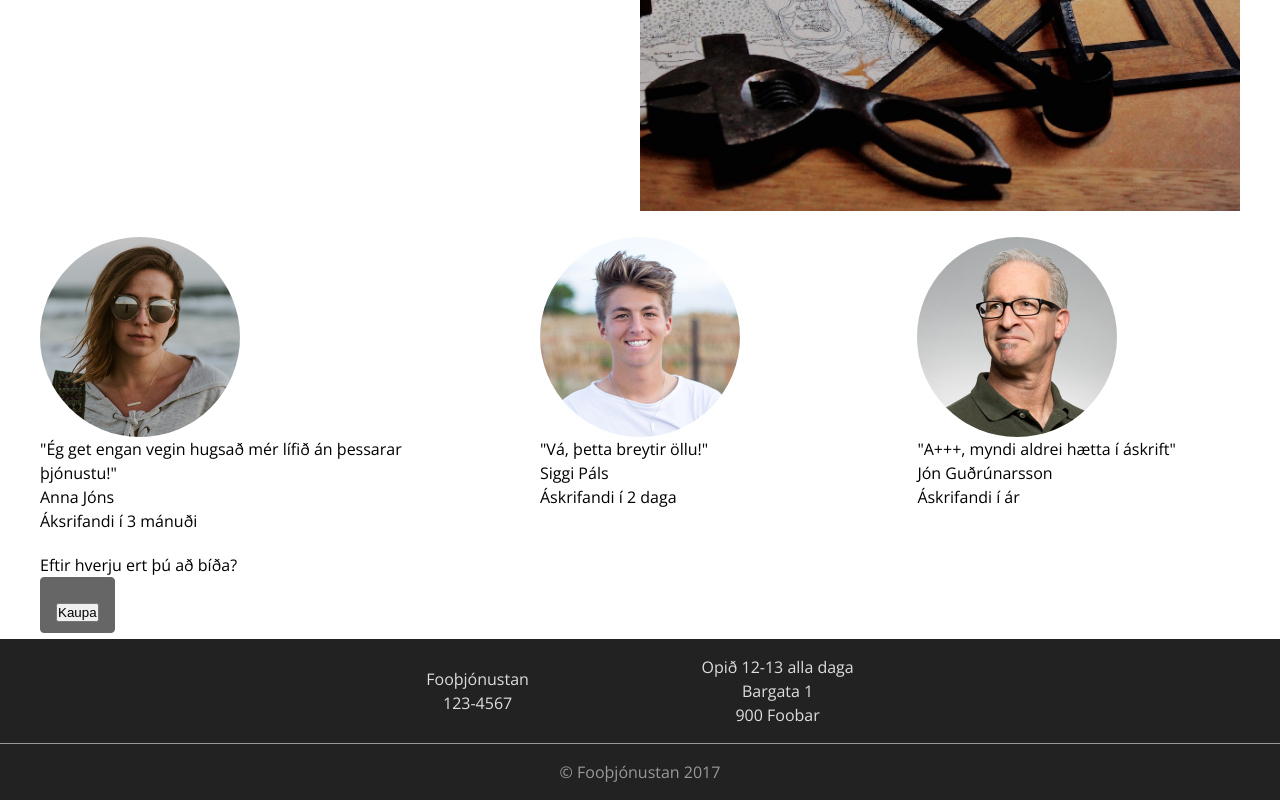
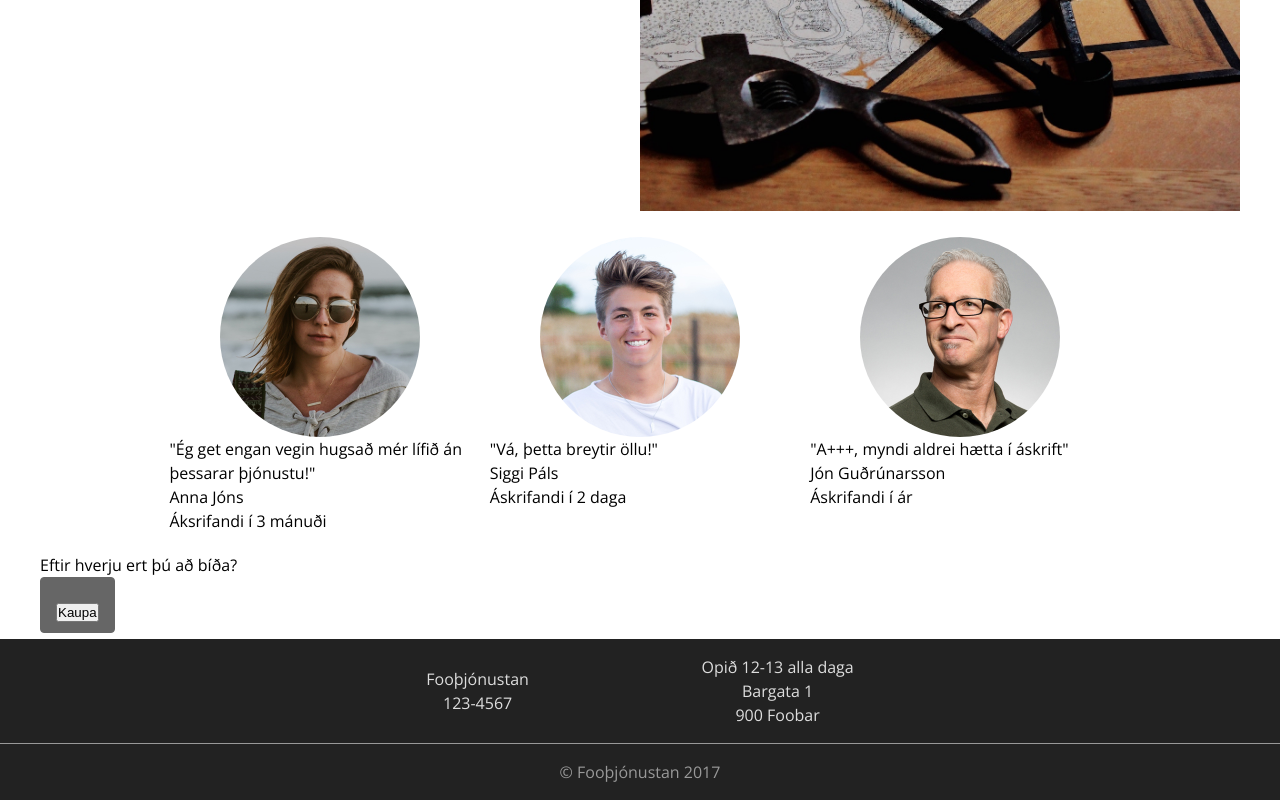
Before and after one commit to hfg7/Verkefni7, a plain HTML site: page index.html in a window 1280 px wide. Shown: the part 1101-1901 px from the top of the page. Drawn offline with nearby package versions, Linux system fonts and the light colour scheme.

Commit message:
fyrir tom

```diff
--- a/index.html
+++ b/index.html
@@ -59,8 +59,8 @@
       </div>
 
 
-
-<div class="row">
+<div class="profill">
+  <div class="row">
       <div class="col col-4">
         <div class="profill__content">
         <div class="profill__img">
@@ -98,6 +98,7 @@
       </div>
       </div>
     </div>
+  </div>
 
 
     <div class="kaupa">
--- a/scss/grid.scss
+++ b/scss/grid.scss
@@ -26,8 +26,6 @@
 
   &-4 {
     @include columns(4);
-    display: flex;
-    justify-content: center;
   }
 
   &-sm {
--- a/scss/main.scss
+++ b/scss/main.scss
@@ -1,26 +1,30 @@
+.profill{
+  display: flex;
+  justify-content: center;
+  flex-wrap: nowrap;
 
 
 
-
-  .profill__content{
+  &__content{
     display: flex;
     flex-direction: column;
 
 
   }
 
-  .profill__img{
+  &__img{
     display: inline-block;
     position: relative;
     width: 200px;
     height: 200px;
     overflow: hidden;
     border-radius: 50%;
+    margin: auto;
 }
 
-  .profill__text{
-    display: flex;
-    align-self: center;
+  &__text{
+
+
 
 }
 }
```
Also changed, not shown: styles.css.
